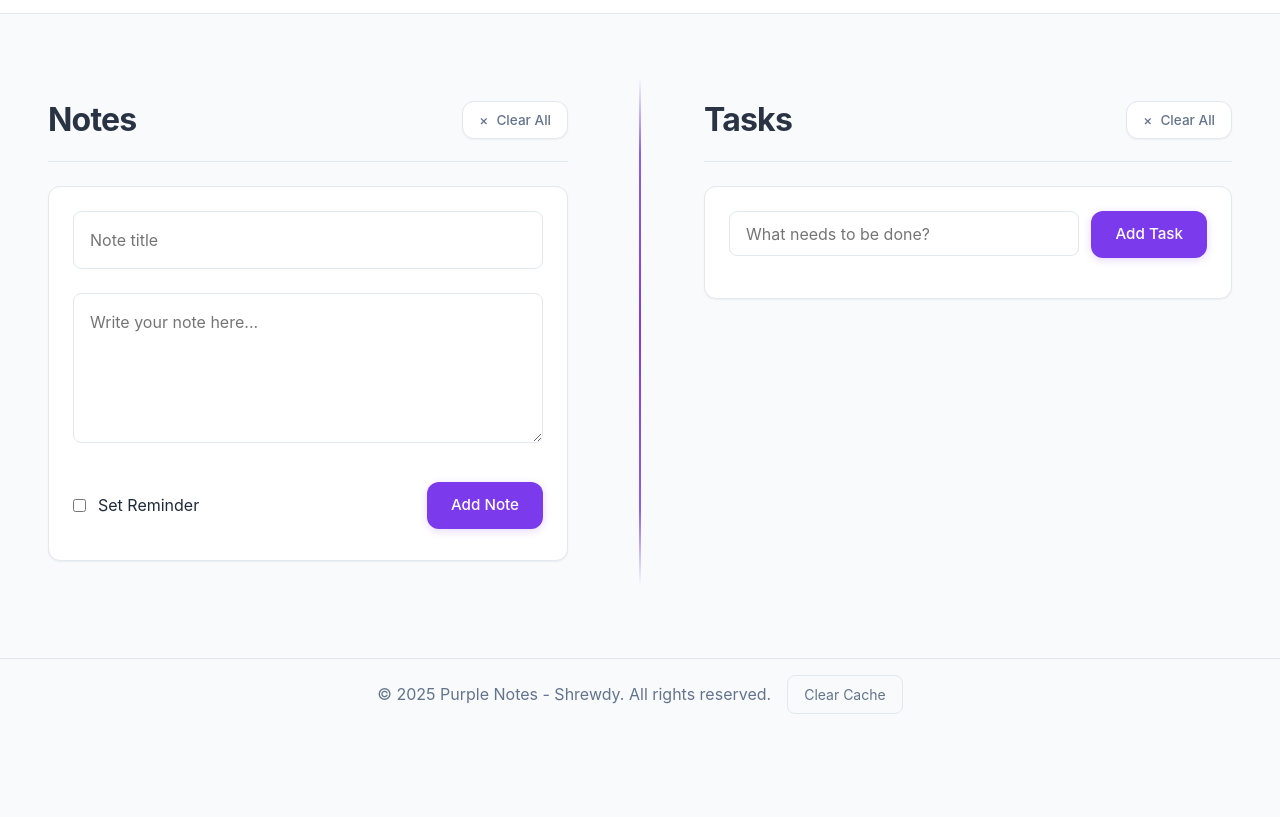
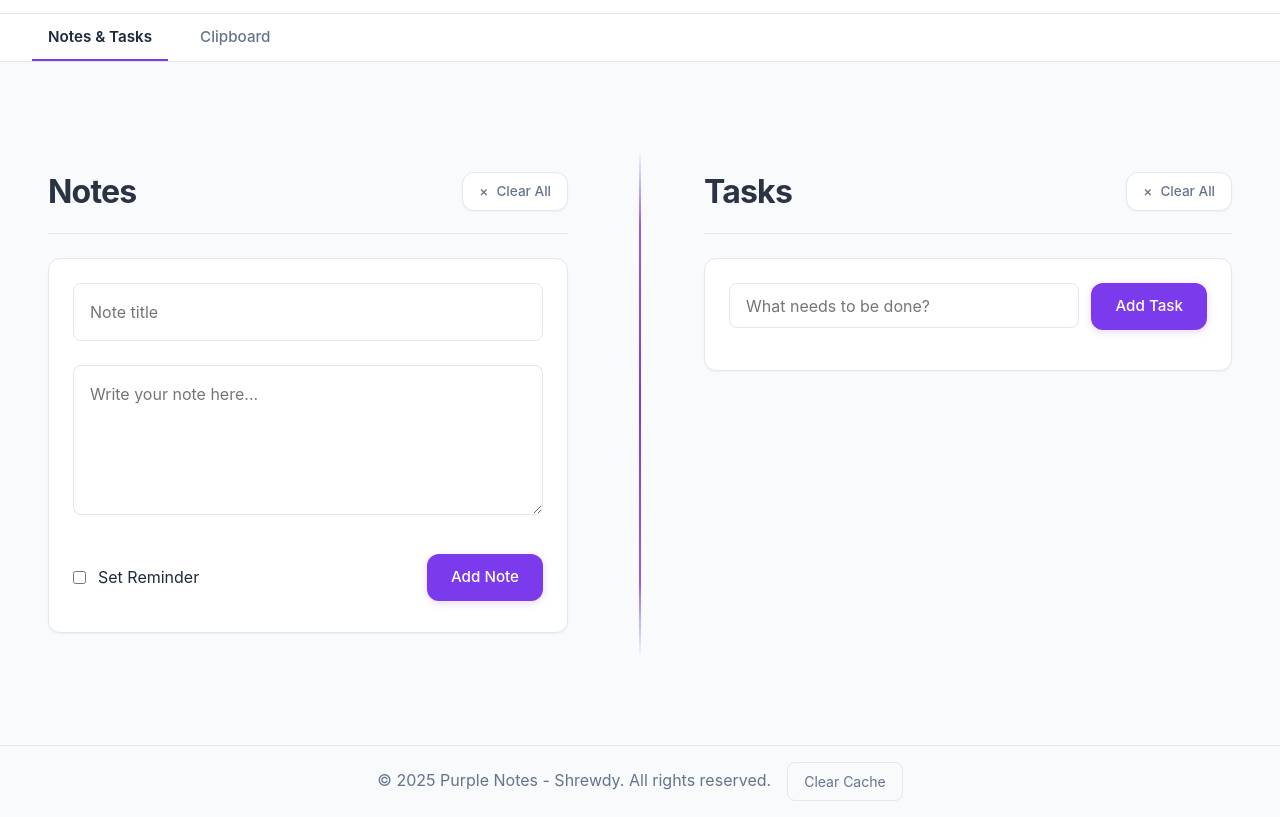
Before and after one commit to haikalllp/PurpleNotes, a plain HTML site: page index.html in a window 1280 px wide. Shown: the part 70-887 px from the top of the page. Before the commit the page ends 800 px from the top, so only its background shows below. Drawn offline with Linux system fonts and the light colour scheme.

Commit message:
added: tab (not working yet)

```diff
--- a/app.js
+++ b/app.js
@@ -10,7 +10,10 @@ document.addEventListener('DOMContentLoaded', () => {
         taskList: document.getElementById('taskList'),
         enableReminder: document.getElementById('enableReminder'),
         noteReminder: document.getElementById('noteReminder'),
-        themeToggle: document.getElementById('themeToggle')
+        themeToggle: document.getElementById('themeToggle'),
+        tabNavigation: document.querySelector('.tab-navigation'),
+        tabItems: document.querySelectorAll('.tab-item'),
+        tabContents: document.querySelectorAll('.tab-content')
     };
 
     // Audio Resources
@@ -27,6 +30,7 @@ document.addEventListener('DOMContentLoaded', () => {
     // Data Stores
     let notes = JSON.parse(localStorage.getItem('notes')) || [];
     let tasks = JSON.parse(localStorage.getItem('tasks')) || [];
+    let clipboardEntries = JSON.parse(localStorage.getItem('clipboard')) || [];
     const activeNotifications = new Set();
 
     /**
--- a/index.html
+++ b/index.html
@@ -22,7 +22,19 @@
             </div>
         </header>
 
+        <nav class="tab-navigation">
+            <ul class="tab-list">
+                <li class="tab-item active" data-tab="notes-tasks-tab">
+                    <button class="tab-button">Notes & Tasks</button>
+                </li>
+                <li class="tab-item" data-tab="clipboard-tab">
+                    <button class="tab-button">Clipboard</button>
+                </li>
+            </ul>
+        </nav>
+
         <main class="container">
+            <div id="notes-tasks-tab" class="tab-content active">
             <div class="main-layout">
                 <section class="notes-section">
                     <div class="section-header">
--- a/styles.css
+++ b/styles.css
@@ -159,6 +159,84 @@ body {
 .tasks-section {
     padding-left: var(--space-4);
     margin-right: 0;
+}
+
+/*****************************
+ * TAB NAVIGATION
+ *****************************/
+.tab-navigation {
+    background: var(--surface);
+    backdrop-filter: var(--blur);
+    border-bottom: 1px solid var(--border);
+    position: sticky;
+    top: 64px; /* Header height */
+    z-index: 99;
+    padding: 0 var(--space-8);
+}
+
+.tab-list {
+    display: flex;
+    list-style: none;
+    margin: 0;
+    padding: 0;
+}
+
+.tab-item {
+    margin-right: var(--space-4);
+}
+
+.tab-button {
+    background: none;
+    border: none;
+    color: var(--text-secondary);
+    cursor: pointer;
+    font-size: 0.95rem;
+    font-weight: 500;
+    padding: var(--space-3) var(--space-4);
+    position: relative;
+    transition: all 0.2s ease;
+}
+
+.tab-button::after {
+    content: '';
+    position: absolute;
+    bottom: 0;
+    left: 0;
+    width: 100%;
+    height: 2px;
+    background-color: var(--primary);
+    transform: scaleX(0);
+    transition: transform 0.2s ease;
+}
+
+.tab-item.active .tab-button {
+    color: var(--text-primary);
+    font-weight: 600;
+}
+
+.tab-item.active .tab-button::after {
+    transform: scaleX(1);
+}
+
+.tab-content {
+    display: none;
+    padding: var(--space-6) 0;
+    animation: fadeIn 0.3s ease;
+}
+
+.tab-content.active {
+    display: block;
+}
+
+@keyframes fadeIn {
+    from {
+        opacity: 0;
+        transform: translateY(10px);
+    }
+    to {
+        opacity: 1;
+        transform: translateY(0);
+    }
 }
 
 /*****************************
```
Also changed, not shown: icons/no text round.ico (added), icons/text round.ico (added), logo/no text round.ico (added), logo/no text round.png (added), logo/no text.png (added), logo/purplenotesLogo(transparent1).png (added), logo/purplenotesLogo(transparent2).png (added), logo/text round.ico (added), logo/text round.png (added), logo/text.png (added), 3 other files.
